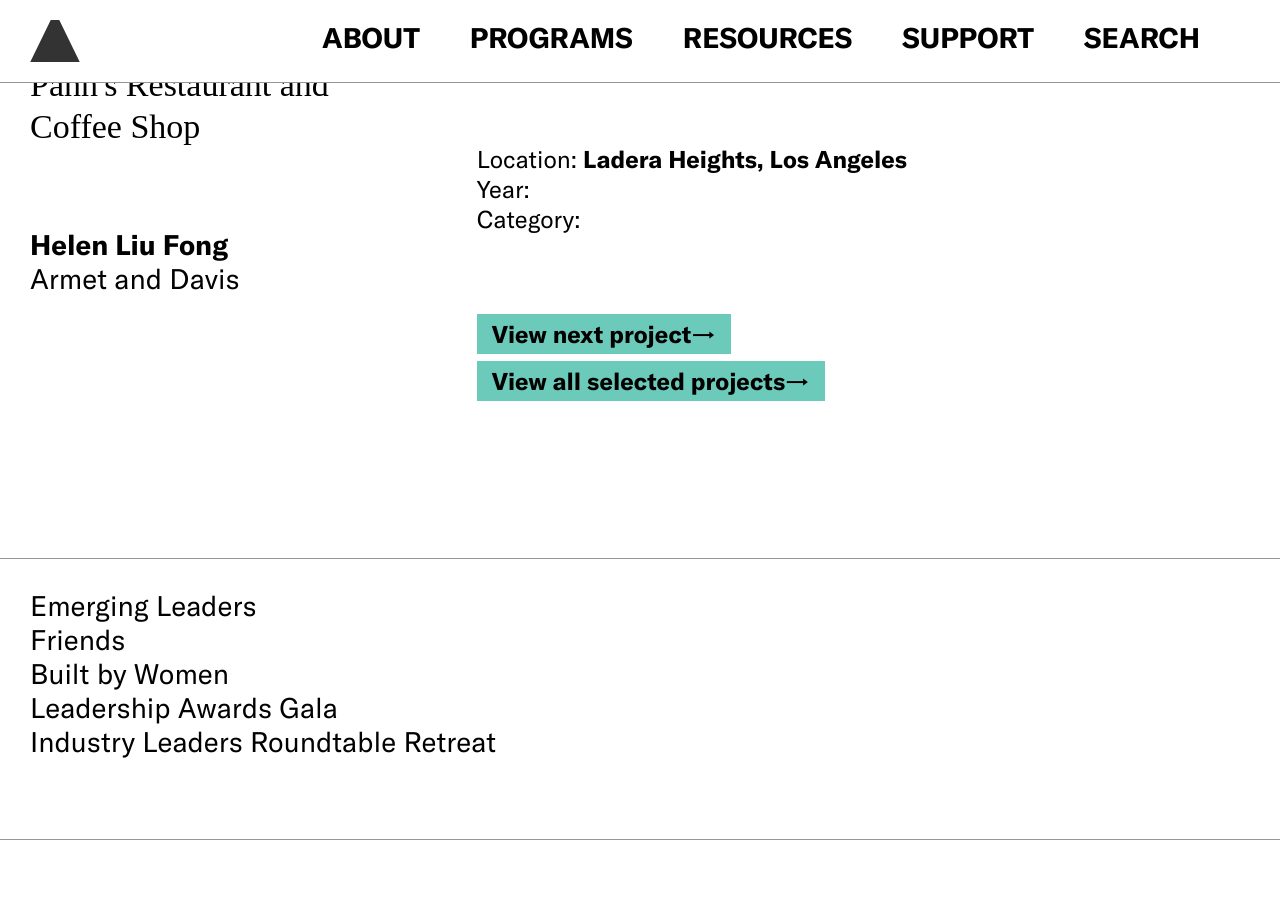
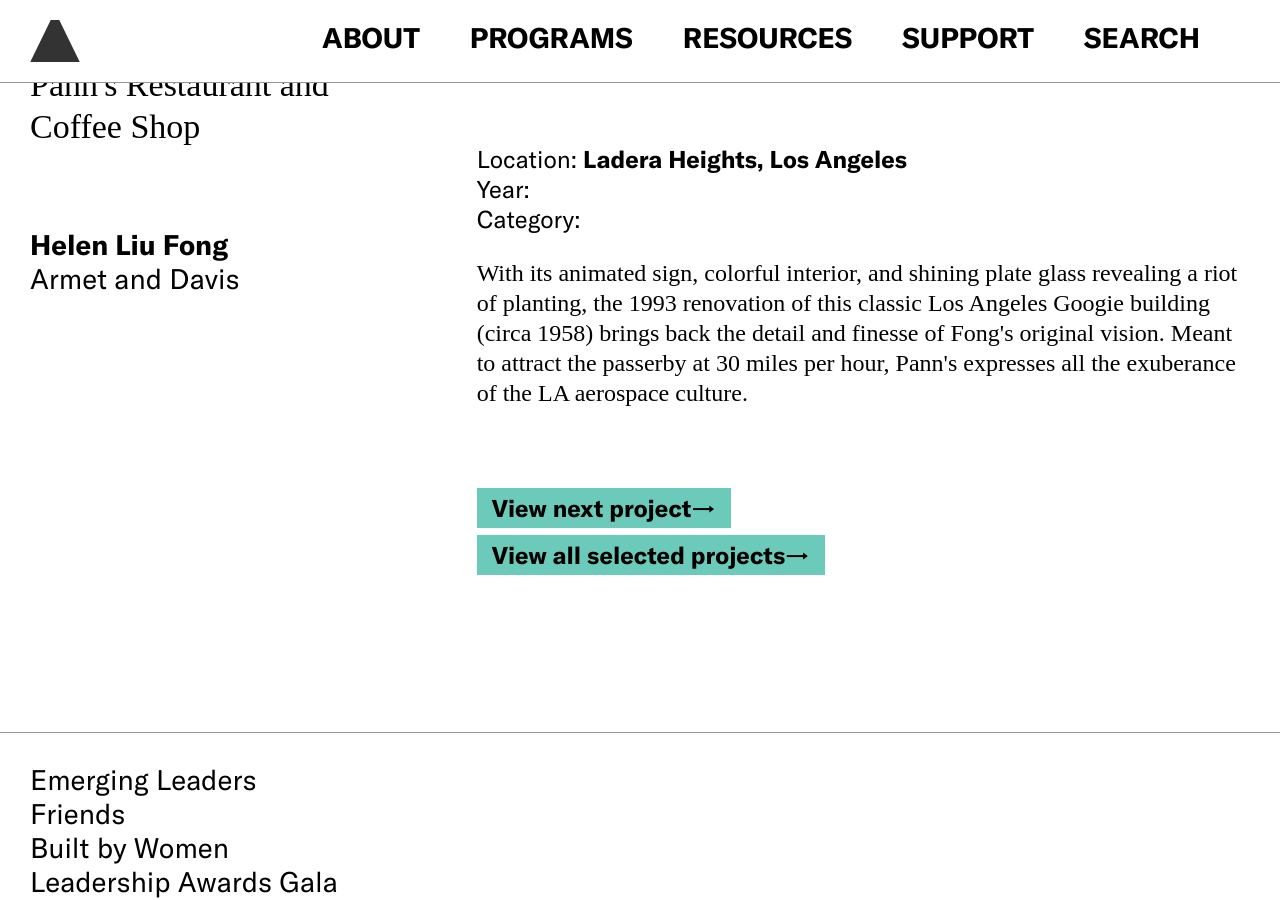
Before and after one commit to jengalas/bwaf-bbw, a Jekyll site: the page built from _bbw-projects/pann-s-restaurant-and-coffee-shop.md, in a window 1280 px wide and 900 px high, scrolled down 513 px. Built offline with Jekyll 4.4.1, drawn with Linux system fonts in a browser that asks for light colours; some web fonts are replaced.

Commit message:
Update from Forestry.io Chun Schlesinger-Fried updated _bbw-projects/pann-s-restaurant-and-coffee-shop.md Chun Schlesinger-Fried updated _bbw-projects/nelson-house.md

```diff
--- a/_bbw-projects/pann-s-restaurant-and-coffee-shop.md
+++ b/_bbw-projects/pann-s-restaurant-and-coffee-shop.md
@@ -10,7 +10,11 @@
   role: Armet and Davis
 location: Ladera Heights, Los Angeles
 year:
-description: ''
+description: 'With its animated sign, colorful interior, and shining plate glass revealing
+  a riot of planting, the 1993 renovation of this classic Los Angeles Googie building
+  (circa 1958) brings back the detail and finesse of Fong''s original vision. Meant
+  to attract the passerby at 30 miles per hour, Pann''s expresses all the exuberance
+  of the LA aerospace culture. '
 images: []
 
 ---
```
Also changed, not shown: _bbw-projects/nelson-house.md (+4 -1 lines).
